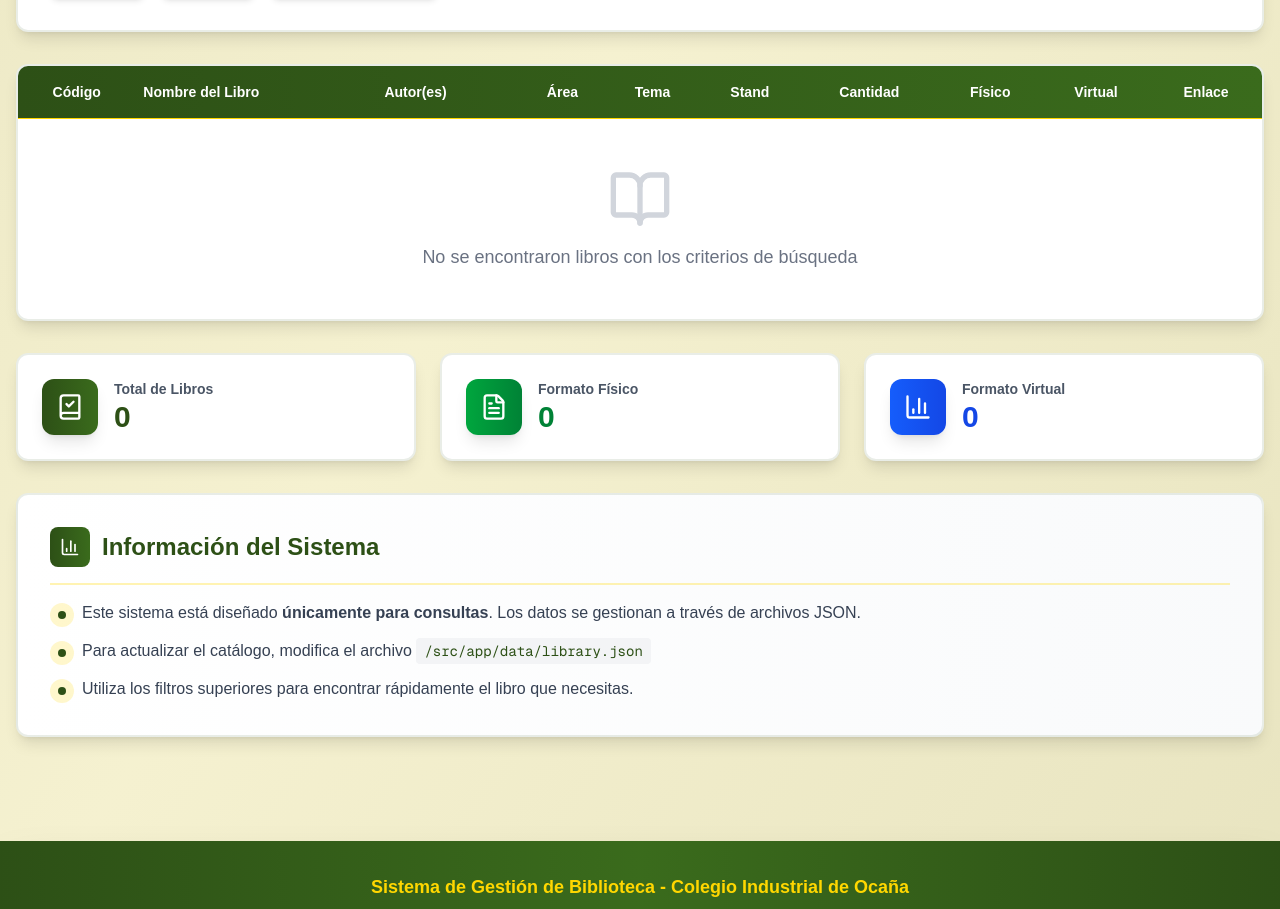
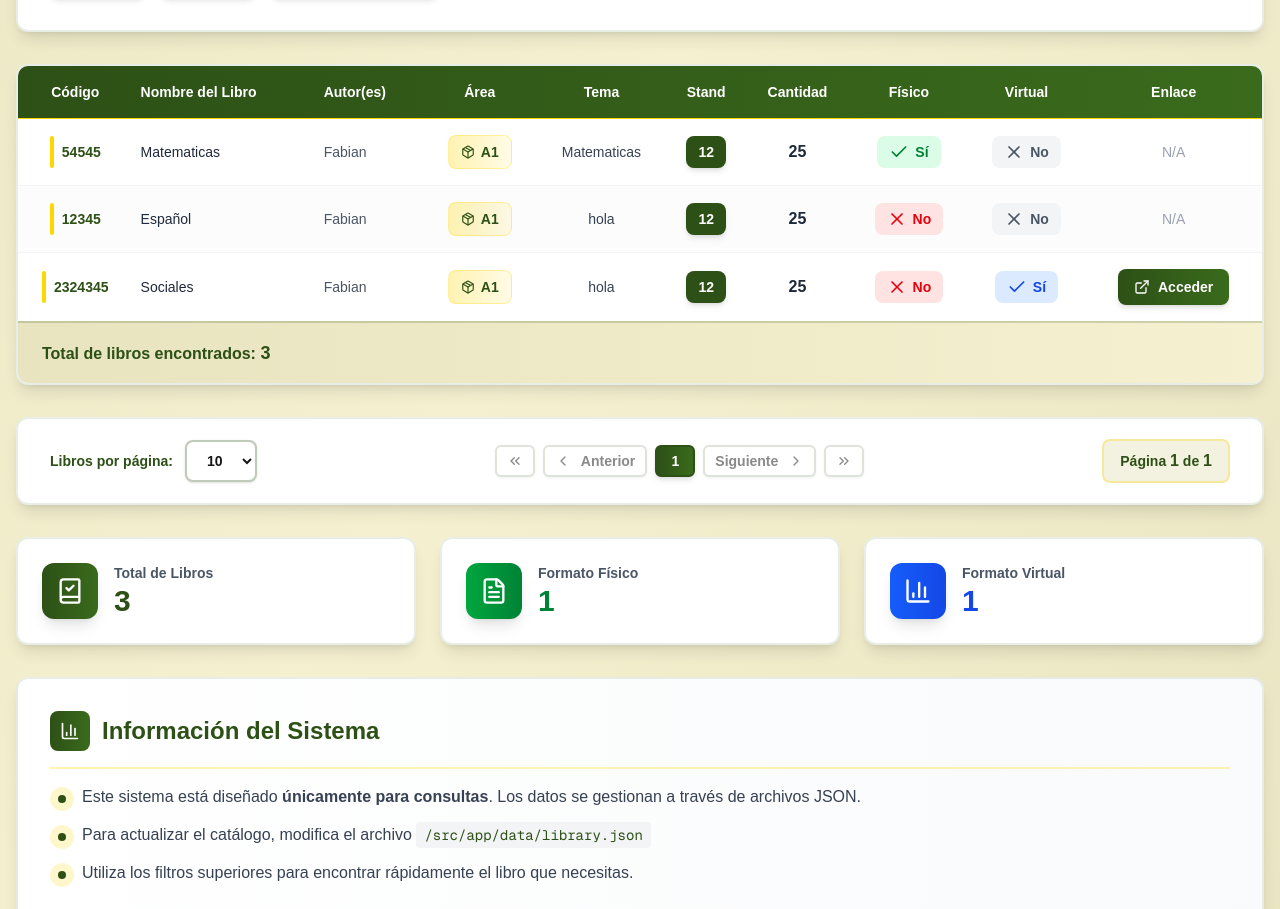
Before and after one commit to Bradon177/Proyecto_biblioteca_iti, a Next.js app in the folder biblioteca_iti/: page / in a window 1280 px wide. Shown: the part 925-1834 px from the top of the page. Built offline with nearby package versions, Linux system fonts and the light colour scheme.

Commit message:
subida a la api funcional

```diff
--- /dev/null
+++ b/biblioteca_iti/src/app/api/save-books/route.js
@@ -0,0 +1,28 @@
+import { writeFile } from "fs/promises";
+import path from "path";
+import { NextResponse } from "next/server";
+
+export async function POST(request) {
+  try {
+    const data = await request.json();
+
+    // Ruta absoluta al archivo library.json
+    const filePath = path.join(process.cwd(), "src", "app", "data", "library.json");
+
+    // Estructura que espera la aplicación
+    const content = {
+      books: data
+    };
+
+    // Guardar el archivo de forma asíncrona
+    await writeFile(filePath, JSON.stringify(content, null, 2), "utf8");
+
+    return NextResponse.json({ message: "Datos guardados correctamente" }, { status: 200 });
+  } catch (error) {
+    console.error("Error al guardar los libros:", error);
+    return NextResponse.json(
+      { error: "No se pudieron guardar los datos" },
+      { status: 500 }
+    );
+  }
+}
--- a/biblioteca_iti/src/app/components/ExcelUploader.jsx
+++ b/biblioteca_iti/src/app/components/ExcelUploader.jsx
@@ -19,7 +19,7 @@ export function ExcelUploader({ onDataLoaded }) {
     setSuccess(false);
 
     const reader = new FileReader();
-    reader.onload = (evt) => {
+    reader.onload = async (evt) => {
       try {
         const dataBuffer = evt.target.result;
         const wb = XLSX.read(dataBuffer, { type: "array" });
@@ -81,6 +81,19 @@ export function ExcelUploader({ onDataLoaded }) {
         console.log("Datos mapeados:", mappedData);
 
         if (mappedData.length > 0) {
+          // Guardar datos en el servidor
+          const response = await fetch("/api/save-books", {
+            method: "POST",
+            headers: {
+              "Content-Type": "application/json",
+            },
+            body: JSON.stringify(mappedData),
+          });
+
+          if (!response.ok) {
+            throw new Error("No se pudieron guardar los datos en el servidor");
+          }
+
           onDataLoaded(mappedData);
           setSuccess(true);
           setTimeout(() => setSuccess(false), 3000);
@@ -89,7 +102,7 @@ export function ExcelUploader({ onDataLoaded }) {
         }
       } catch (err) {
         console.error("Error al procesar el Excel:", err);
-        setError("Error al procesar el archivo Excel. Asegúrate de que las columnas coincidan.");
+        setError(err.message || "Error al procesar el archivo Excel. Asegúrate de que las columnas coincidan.");
       } finally {
         setLoading(false);
       }
--- a/biblioteca_iti/src/app/data/library.json
+++ b/biblioteca_iti/src/app/data/library.json
@@ -1,3 +1,40 @@
 {
-  "books": []
+  "books": [
+    {
+      "codigo": "54545",
+      "nombre": "Matematicas",
+      "autor": "Fabian",
+      "area": "A1",
+      "tema": "Matematicas",
+      "stand": "12",
+      "cantidad": 25,
+      "fisico": true,
+      "virtual": false,
+      "linkVirtual": "https://www.ellibrototal.com/ltotal/"
+    },
+    {
+      "codigo": "12345",
+      "nombre": "Español",
+      "autor": "Fabian",
+      "area": "A1",
+      "tema": "hola",
+      "stand": "12",
+      "cantidad": 25,
+      "fisico": false,
+      "virtual": false,
+      "linkVirtual": "https://www.ellibrototal.com/ltotal/"
+    },
+    {
+      "codigo": "2324345",
+      "nombre": "Sociales",
+      "autor": "Fabian",
+      "area": "A1",
+      "tema": "hola",
+      "stand": "12",
+      "cantidad": 25,
+      "fisico": false,
+      "virtual": true,
+      "linkVirtual": "https://www.ellibrototal.com/ltotal/"
+    }
+  ]
 }
--- a/biblioteca_iti/src/app/page.js
+++ b/biblioteca_iti/src/app/page.js
@@ -33,12 +33,12 @@ export default function Home() {
 // Obtener listas únicas de áreas y temas
 const areas = useMemo(() => {
   const uniqueAreas = [...new Set(books.map((book) => book.area))];
-  return uniqueAreas.sort();
+  return uniqueAreas.filter(area => area && area.trim() !== "").sort();
 }, [books]);
 
 const temas = useMemo(() => {
   const uniqueTemas = [...new Set(books.map((book) => book.tema))];
-  return uniqueTemas.sort();
+  return uniqueTemas.filter(tema => tema && tema.trim() !== "").sort();
 }, [books]);
 
 // Filtrar libros según los criterios de búsqueda
```
